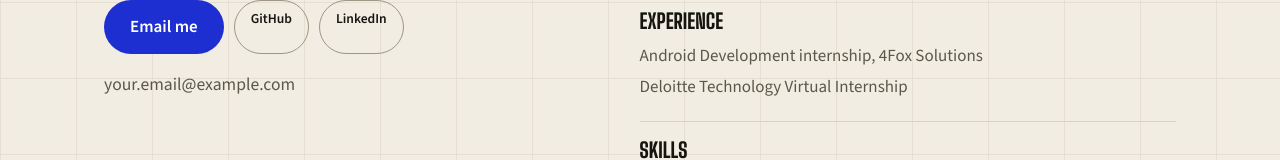
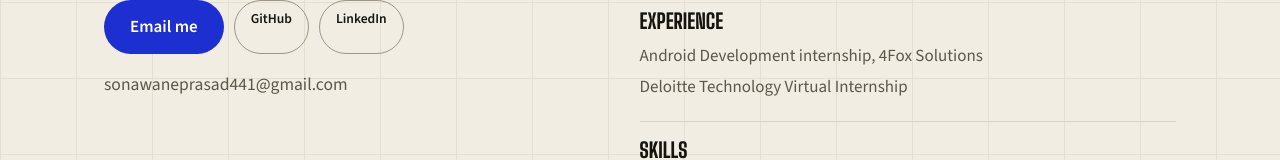
Before and after one commit to prasad-sonawane28/BrandGPT, a React app in the folder frontend/: page / in a window 1280 px wide. Shown: the part 2582-2742 px from the top of the page. Built offline with nearby package versions, Linux system fonts and the light colour scheme; no server answers; the HTML template or start-up script is replaced by a standard one.

Commit message:
Add real contact details to About section

```diff
--- a/frontend/src/Profile.jsx
+++ b/frontend/src/Profile.jsx
@@ -1,9 +1,9 @@
 const PROFILE = {
   name: "Prasad",                                        // EDIT: add your full name
   role: "Full-stack web developer. B.Tech Computer Science student at Parul University, graduating 2027.",
-  email: "your.email@example.com",                       // EDIT
-  github: "https://github.com/your-username",            // EDIT
-  linkedin: "https://www.linkedin.com/in/your-profile",  // EDIT
+  email: "sonawaneprasad441@gmail.com",                       // EDIT
+  github: "https://github.com/prasad-sonawane28",            // EDIT
+  linkedin: "www.linkedin.com/in/prasad-sonawane-7ba2b8247",  // EDIT
   education: "B.Tech, Computer Science Engineering, Parul University (2027)",
   certifications: ["AWS Cloud Foundations", "IBM AI Fundamentals"],
   experience: [
```
